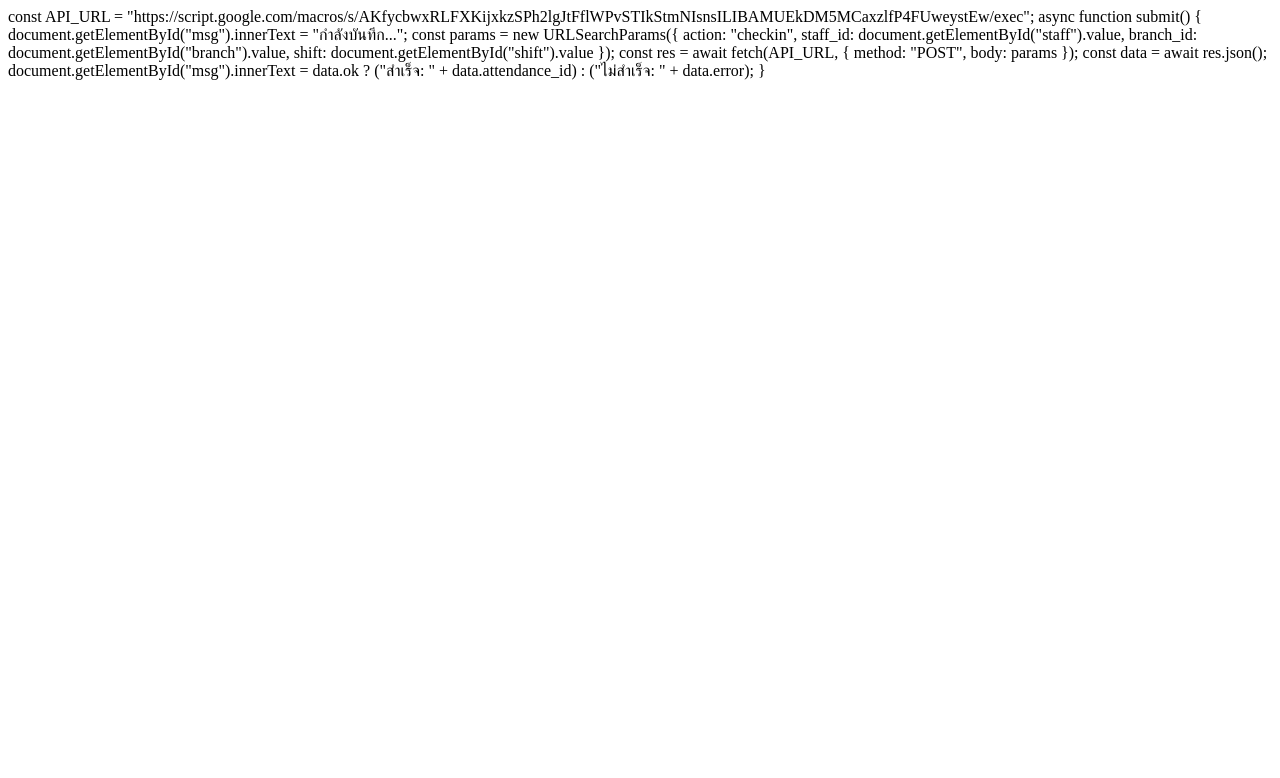
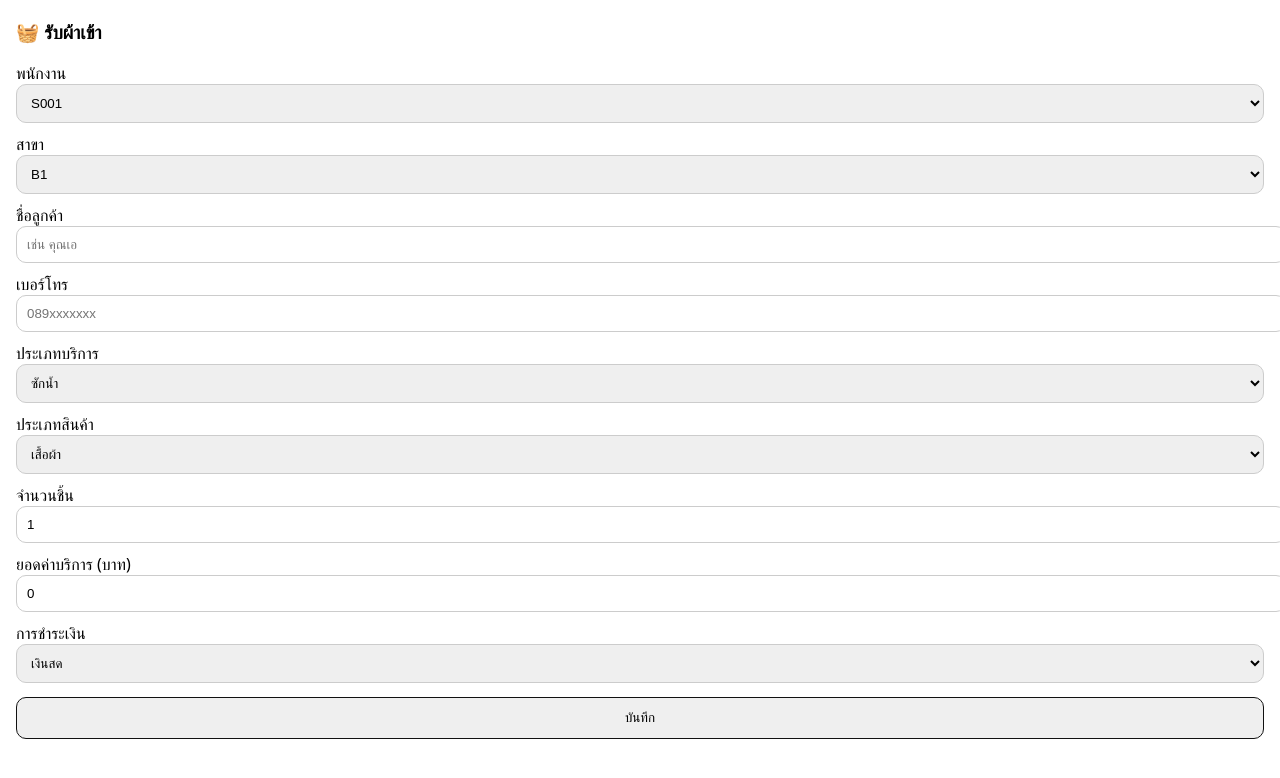
Before and after one commit to chanisamomo-ctrl/cleanmate-staff, a plain HTML site: page receive.html in a window 1280 px wide. Drawn offline with Linux system fonts and the light colour scheme.

Commit message:
Refactor submit function for transaction creation

```diff
--- a/receive.html
+++ b/receive.html
@@ -1,20 +1,103 @@
+<!doctype html>
+<html>
+<head>
+  <meta charset="utf-8"/>
+  <meta name="viewport" content="width=device-width, initial-scale=1"/>
+  <title>Receive</title>
+  <style>
+    body{font-family:system-ui,Arial; margin:16px;}
+    label{display:block;margin-top:10px;}
+    input,select{width:100%;padding:10px;border-radius:10px;border:1px solid #ccc;}
+    button{width:100%;padding:12px;margin-top:14px;border-radius:10px;border:1px solid #111;}
+    .muted{color:#666;font-size:13px;}
+  </style>
+</head>
+<body>
+  <h3>🧺 รับผ้าเข้า</h3>
+
+  <label>พนักงาน</label>
+  <select id="staff">
+    <option value="S001">S001</option>
+    <option value="S002">S002</option>
+    <option value="S003">S003</option>
+  </select>
+
+  <label>สาขา</label>
+  <select id="branch">
+    <option value="B1">B1</option>
+    <option value="B2">B2</option>
+  </select>
+
+  <label>ชื่อลูกค้า</label>
+  <input id="name" placeholder="เช่น คุณเอ"/>
+
+  <label>เบอร์โทร</label>
+  <input id="phone" inputmode="numeric" placeholder="089xxxxxxx"/>
+
+  <label>ประเภทบริการ</label>
+  <select id="service">
+    <option value="WASH">ซักน้ำ</option>
+    <option value="DRY">ซักแห้ง</option>
+    <option value="OTHER">อื่นๆ</option>
+  </select>
+
+  <label>ประเภทสินค้า</label>
+  <select id="item">
+    <option value="Clothes">เสื้อผ้า</option>
+    <option value="Shoes">รองเท้า</option>
+    <option value="Bag">กระเป๋า</option>
+    <option value="Doll">ตุ๊กตา</option>
+    <option value="Other">อื่นๆ</option>
+  </select>
+
+  <label>จำนวนชิ้น</label>
+  <input id="qty" type="number" min="1" value="1"/>
+
+  <label>ยอดค่าบริการ (บาท)</label>
+  <input id="amount" type="number" min="0" value="0"/>
+
+  <label>การชำระเงิน</label>
+  <select id="payMethod">
+    <option value="CASH">เงินสด</option>
+    <option value="TRANSFER">โอน</option>
+    <option value="UNPAID">ค้างชำระ</option>
+  </select>
+
+  <button onclick="submit()">บันทึก</button>
+  <div class="muted" id="msg"></div>
+
+  <script>
     const API_URL = "https://script.google.com/macros/s/AKfycbwxRLFXKijxkzSPh2lgJtFflWPvSTIkStmNIsnsILIBAMUEkDM5MCaxzlfP4FUweystEw/exec";
 
     async function submit() {
+      const phone = document.getElementById("phone").value.trim();
+      if (!phone) { document.getElementById("msg").innerText = "กรุณาใส่เบอร์โทร"; return; }
+
       document.getElementById("msg").innerText = "กำลังบันทึก...";
-
-  const params = new URLSearchParams({
-    action: "checkin",
+      const method = document.getElementById("payMethod").value;
+      const body = {
+        action: "create_transaction",
         staff_id: document.getElementById("staff").value,
         branch_id: document.getElementById("branch").value,
-    shift: document.getElementById("shift").value
-  });
+        customer_name: document.getElementById("name").value.trim(),
+        phone,
+        service_type: document.getElementById("service").value,
+        item_category: document.getElementById("item").value,
+        item_count: Number(document.getElementById("qty").value || 1),
+        amount_thb: Number(document.getElementById("amount").value || 0),
+        payment_method: method,
+        payment_status: (method === "UNPAID" ? "UNPAID" : "PAID"),
+        remarks: ""
+      };
 
       const res = await fetch(API_URL, {
         method: "POST",
-    body: params
+        headers: {"Content-Type":"application/json"},
+        body: JSON.stringify(body)
       });
-
       const data = await res.json();
-  document.getElementById("msg").innerText = data.ok ? ("สำเร็จ: " + data.attendance_id) : ("ไม่สำเร็จ: " + data.error);
+      document.getElementById("msg").innerText = data.ok ? ("สำเร็จ: " + data.job_id) : ("ไม่สำเร็จ: " + data.error);
     }
+  </script>
+</body>
+</html>
```
Lines whose indentation alone changed are shown as unchanged.
